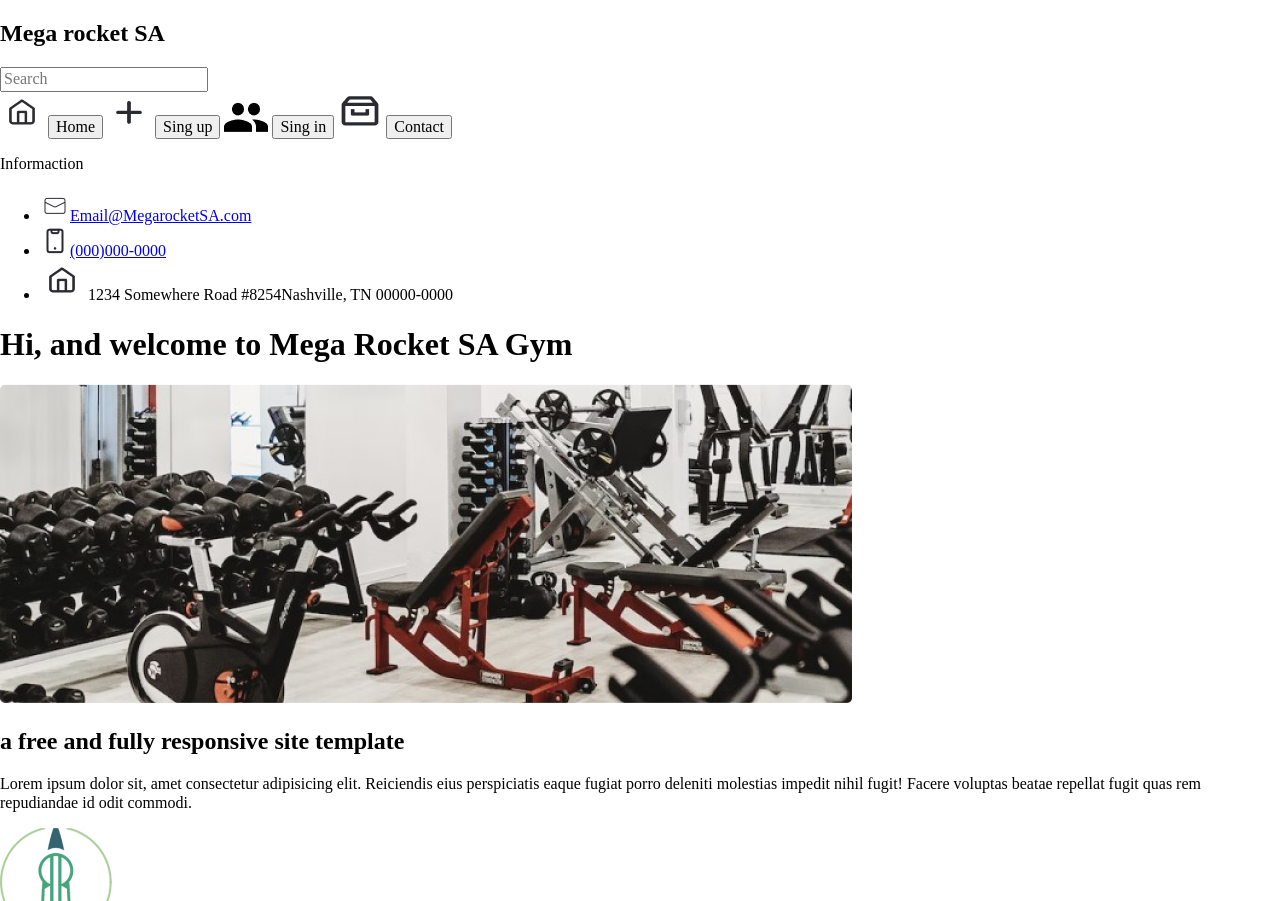
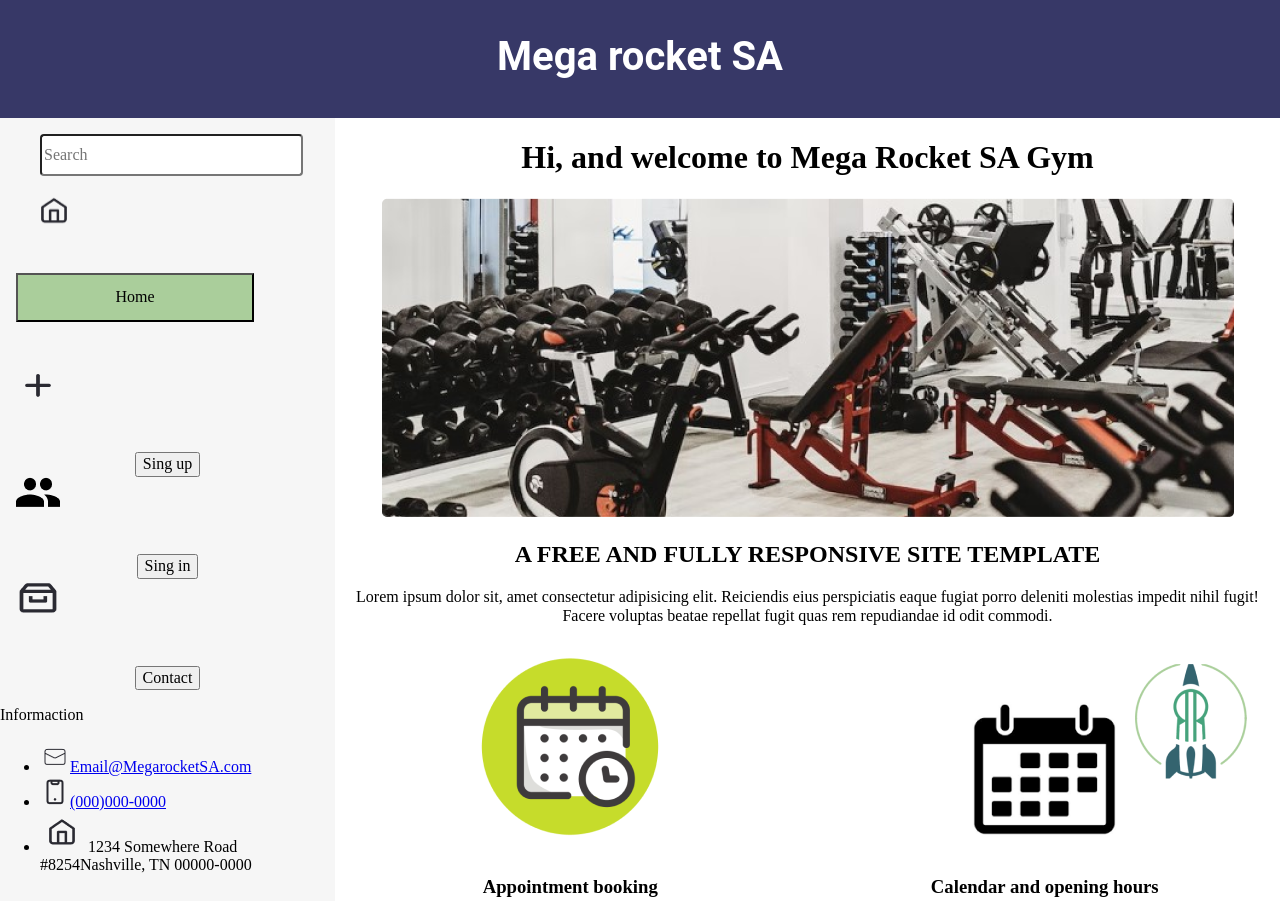
Before and after one commit to CavalloFede/BaSP-2023, a plain HTML site: page Week-03/index.html in a window 1280 px wide. Shown: the top 901 px of the page. Drawn offline with Linux system fonts and the light colour scheme.

Commit message:
BaSP-W03-2023:added more content to readme, starter working on css

```diff
--- a/Week-03/css/style.css
+++ b/Week-03/css/style.css
@@ -0,0 +1,105 @@
+html {
+  scroll-behavior: smooth;
+}
+header {
+  background-color: #373867;
+  height: 118px;
+  width: 100vw;
+  position: fixed;
+  text-align: center;
+  justify-content: center;
+}
+header h2 {
+  font-family: "Roboto";
+  font-style: normal;
+  font-weight: 700;
+  font-size: 40px;
+  line-height: 47px;
+  color: #ffffff;
+}
+main {
+  padding-top: 118px;
+}
+aside {
+  position: fixed;
+  height: 100vh;
+  width: 335px;
+  background-color: #f6f6f6;
+}
+aside #searchSidebar {
+  width: 255px;
+  height: 36px;
+  margin-left: 40px;
+  margin-top: 16px;
+  margin-bottom: 15px;
+  background: #ffffff;
+  border-radius: 4px;
+}
+nav :nth-child(1) {
+  margin-left: 16px;
+  margin-bottom: 43px;
+}
+nav :nth-child(1) img {
+  margin-right: 22px;
+  height: 39px;
+  width: 44px;
+  display: inline-block;
+  vertical-align: middle;
+}
+nav :nth-child(1) input {
+  width: 238px;
+  height: 49px;
+  display: inline-block;
+  vertical-align: middle;
+  background-color: #aace9b;
+}
+section {
+  margin-left: 335px;
+}
+#home {
+  text-align: center;
+}
+#home h2 {
+  text-transform: uppercase;
+}
+.logo {
+  position: fixed;
+  bottom: 21px;
+  right: 33px;
+}
+#opitons {
+  width: 1105px;
+}
+#options figure {
+  display: inline-block;
+  text-align: center;
+  width: 50%;
+  margin: -1px;
+}
+#registration {
+  text-align: center;
+  align-items: center;
+  justify-content: center;
+}
+form label,
+input,
+textarea {
+  display: block;
+  margin: auto;
+}
+
+#about-us {
+  text-align: center;
+  align-items: center;
+}
+.rectangle {
+  width: 804px;
+  height: 343px;
+  background: #aace9b;
+  opacity: 0.1;
+  border-radius: 5px;
+}
+#about-us p {
+  color: #2a2a32;
+  opacity: 1;
+}
--- a/Week-03/index.html
+++ b/Week-03/index.html
@@ -1,5 +1,6 @@
 <!DOCTYPE html>
 <html lang="en">
+
 <head>
     <meta charset="UTF-8">
     <meta http-equiv="X-UA-Compatible" content="IE=edge">
@@ -8,6 +9,7 @@
     <link rel="stylesheet" href="css/style.css">
     <title>Mega rocket SA</title>
 </head>
+
 <body>
     <header>
         <h2>Mega rocket SA</h2>
@@ -16,14 +18,22 @@
         <aside id="sidebar">
             <input id="searchSidebar" type="text" name="searchSidebar" placeholder="Search">
             <nav>
+                <div>
                     <img src="../assets/Img/sidebar/icono-home.png" alt="Home icon">
-                    <input id="btn-home-sidebar" type="button" value="Home">
+                    <input id="btn-home-sidebar" class="button" type="button" value="Home">
+                </div>
+                <div>
                     <img src="../assets/Img/sidebar/icono-sing-up.png" alt="Plus icon">
-                    <input id="btn-singup-sidebar" type="button" value="Sing up">
+                    <input id="btn-singup-sidebar" class="button" type="button" value="Sing up">
+                </div>
+                <div>
                     <img src="../assets/Img/sidebar/icono-sing-in.png" alt="Sing in icon">
-                    <input id="btn-singin-sidebar" type="button" value="Sing in">
+                    <input id="btn-singin-sidebar" class="button" type="button" value="Sing in">
+                </div>
+                <div>
                     <img src="../assets/Img/sidebar/icono-contacto.png" alt="Contact icon">
-                    <input id="btn-contatct-sidebar" type="button" value="Contact">
+                    <input id="btn-contatct-sidebar" class="button" type="button" value="Contact">
+                </div>
             </nav>
             <p>Informaction</p>
             <ul>
@@ -41,7 +51,7 @@
             <p>Lorem ipsum dolor sit, amet consectetur adipisicing elit. Reiciendis eius
                 perspiciatis eaque fugiat porro deleniti molestias impedit nihil fugit!
                 Facere voluptas beatae repellat fugit quas rem repudiandae id odit commodi.</p>
-                <img src="../assets/Img/body/Logo.png" alt="Site Logo">
+            <img src="../assets/Img/body/Logo.png" alt="Site Logo" class="logo">
         </section>
         <section id="options">
             <figure>
@@ -99,9 +109,11 @@
         </section>
         <section id="about-us">
             <h2>About us</h2>
+            <div class="rectangle">
                 <p>Lorem ipsum dolor sit amet consectetur adipisicing elit. Praesentium dolorem
                     autem quam sint, cupiditate ducimus quibusdam libero fuga magnam velit cum.
                     Esse vel saepe voluptas consectetur, molestiae dicta at aliquid.</p>
+            </div>
         </section>
         <section id="activities">
             <h2>Activities</h2>
@@ -164,4 +176,5 @@
         <img src="../assets/img/footer/logo.png" alt="Logo">
     </footer>
 </body>
+
 </html>
```
Also changed, not shown: 1 other file. Lines whose indentation alone changed are shown as unchanged.
